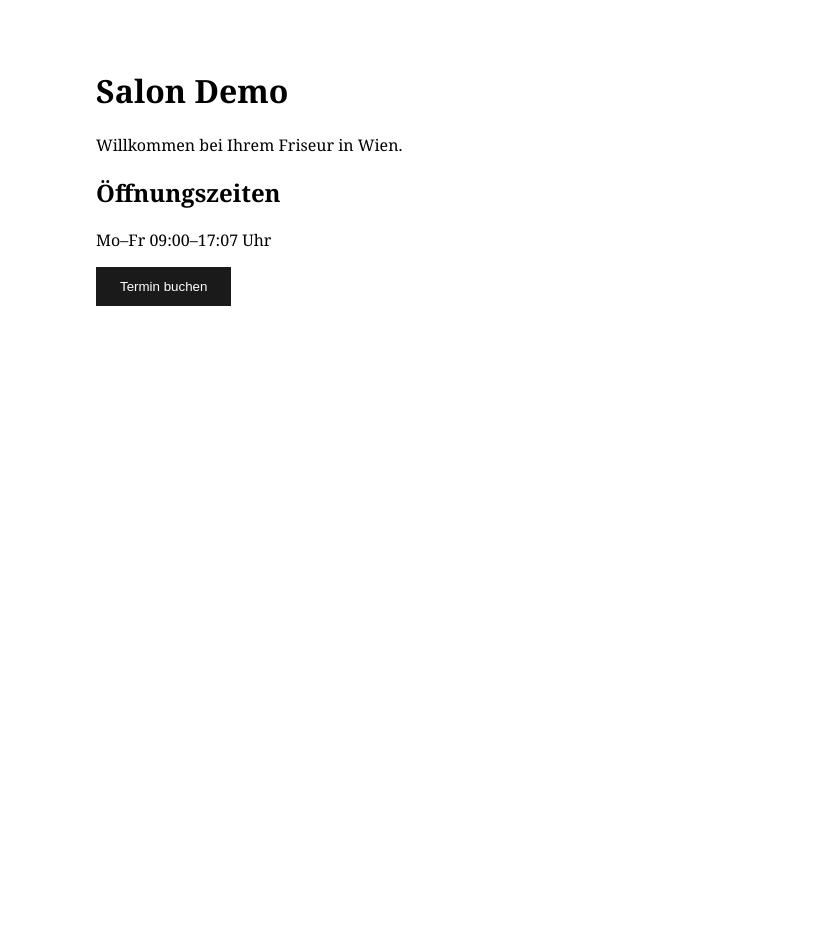
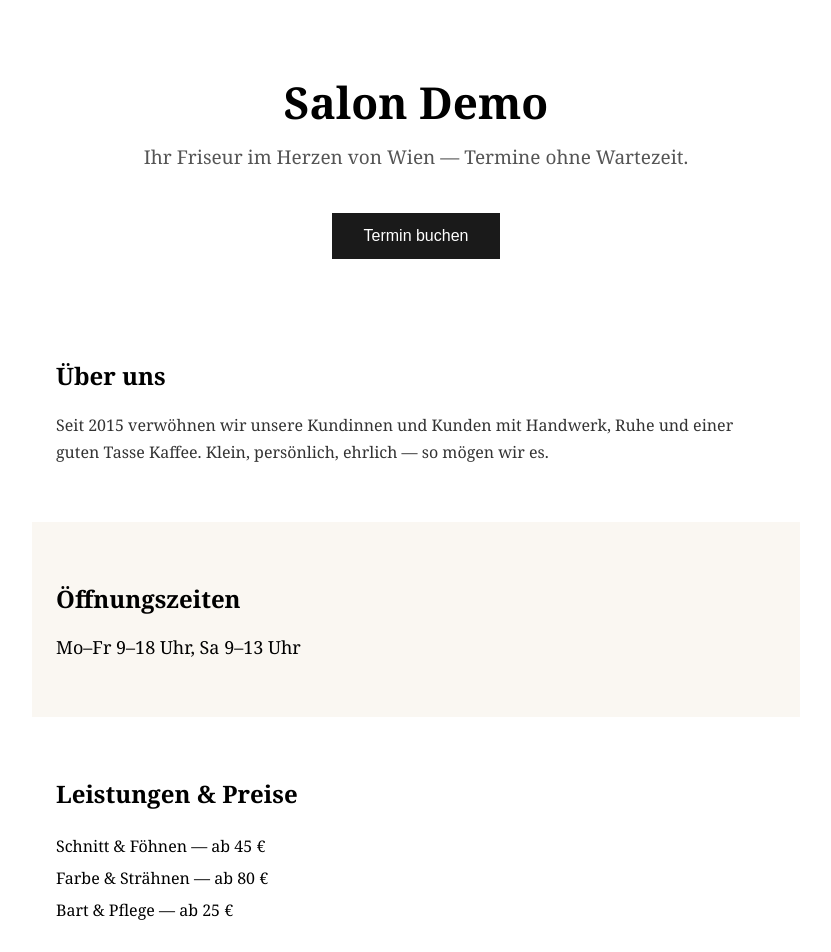
Before and after one commit to pixelmeister-org/demo-kunde, a Next.js app: page / in a window 1280 px wide. Shown: the top 952 px of the page, without its empty margins (224-1055 px from the left). Before the commit the page ends 800 px from the top, so only its background shows below. Built offline with nearby package versions, Linux system fonts and the light colour scheme.

Commit message:
feat: ausführlichere Demo-Seite für Editor-Tests

```diff
--- a/app/page.tsx
+++ b/app/page.tsx
@@ -1,13 +1,52 @@
+const section: React.CSSProperties = { maxWidth: 720, margin: "0 auto", padding: "40px 24px" };
+
 export default function Home() {
   return (
-    <main style={{ maxWidth: 640, margin: "0 auto", padding: 48 }}>
-      <h1>Salon Demo</h1>
-      <p data-edit-id="intro">Willkommen bei Ihrem Friseur in Wien.</p>
-      <h2>Öffnungszeiten</h2>
-      <p data-edit-id="hours">Mo–Fr 09:00–17:07 Uhr</p>
-      <button data-edit-id="cta" style={{ background: "#1a1a1a", color: "#fff", padding: "12px 24px", border: 0 }}>
-        Termin buchen
-      </button>
+    <main>
+      <header style={{ ...section, textAlign: "center", paddingTop: 72 }}>
+        <h1 data-edit-id="hero-title" style={{ fontSize: 44, margin: 0 }}>
+          Salon Demo
+        </h1>
+        <p data-edit-id="hero-subtitle" style={{ fontSize: 19, color: "#555", marginTop: 12 }}>
+          Ihr Friseur im Herzen von Wien — Termine ohne Wartezeit.
+        </p>
+        <button
+          data-edit-id="hero-cta"
+          style={{ background: "#1a1a1a", color: "#fff", padding: "14px 32px", border: 0, fontSize: 16, marginTop: 24, cursor: "pointer" }}
+        >
+          Termin buchen
+        </button>
+      </header>
+
+      <section style={section}>
+        <h2 data-edit-id="about-title">Über uns</h2>
+        <p data-edit-id="about-text" style={{ lineHeight: 1.7, color: "#333" }}>
+          Seit 2015 verwöhnen wir unsere Kundinnen und Kunden mit Handwerk, Ruhe und einer
+          guten Tasse Kaffee. Klein, persönlich, ehrlich — so mögen wir es.
+        </p>
+      </section>
+
+      <section style={{ ...section, background: "#faf7f2" }}>
+        <h2 data-edit-id="hours-title">Öffnungszeiten</h2>
+        <p data-edit-id="hours" style={{ fontSize: 18 }}>
+          Mo–Fr 9–18 Uhr, Sa 9–13 Uhr
+        </p>
+      </section>
+
+      <section style={section}>
+        <h2 data-edit-id="prices-title">Leistungen &amp; Preise</h2>
+        <ul style={{ lineHeight: 2, listStyle: "none", padding: 0 }}>
+          <li data-edit-id="price-1">Schnitt &amp; Föhnen — ab 45 €</li>
+          <li data-edit-id="price-2">Farbe &amp; Strähnen — ab 80 €</li>
+          <li data-edit-id="price-3">Bart &amp; Pflege — ab 25 €</li>
+        </ul>
+      </section>
+
+      <footer style={{ ...section, borderTop: "1px solid #ddd", textAlign: "center" }}>
+        <p data-edit-id="contact" style={{ color: "#555" }}>
+          Demogasse 1, 1220 Wien · 01 234 56 78 · hallo@salon-demo.at
+        </p>
+      </footer>
     </main>
   );
 }
```
